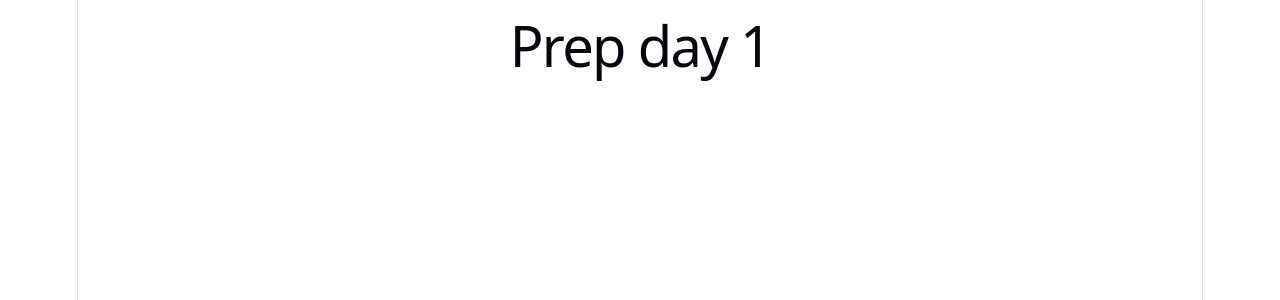
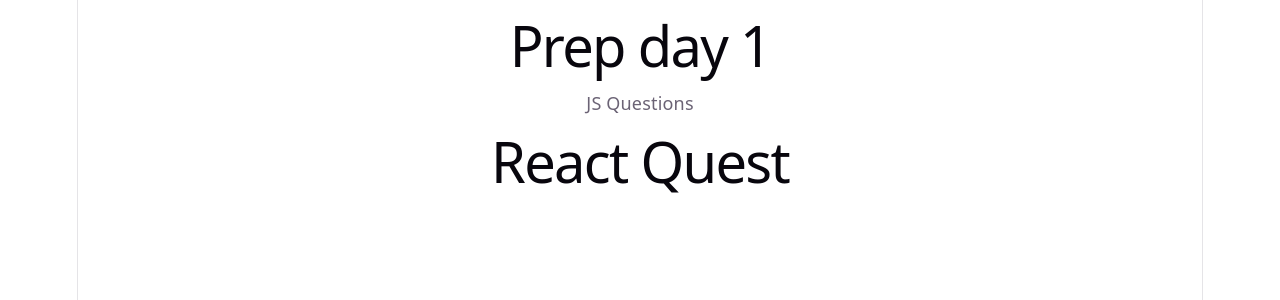
Before and after one commit to saicharan1425/Prep, a React (Vite) app: page / in a window 1280 px wide. Shown: the top 300 px of the page. Built offline with nearby package versions, Linux system fonts and the light colour scheme.

Commit message:
init-commit22

```diff
--- a/src/App.jsx
+++ b/src/App.jsx
@@ -1,5 +1,7 @@
 
 import './App.css'
+import { JsQuest } from './JsQuest'
+import { ReactQuest } from './ReactQuest'
 
 function App() {
 
@@ -7,6 +9,8 @@ function App() {
   return (
     <>
       <h1>Prep day 1</h1>
+      <JsQuest/>
+      <ReactQuest/>
     </>
   )
 }
--- /dev/null
+++ b/src/JsQuest.jsx
@@ -0,0 +1,9 @@
+
+export const JsQuest = () =>{
+
+    return(
+        <>
+            <div>JS Questions</div>
+        </>
+    )
+}
--- /dev/null
+++ b/src/ReactQuest.jsx
@@ -0,0 +1,9 @@
+
+export const ReactQuest = ()=>{
+
+    return(
+        <>
+        <h1>React Quest</h1>
+        </>
+    )
+}
```
